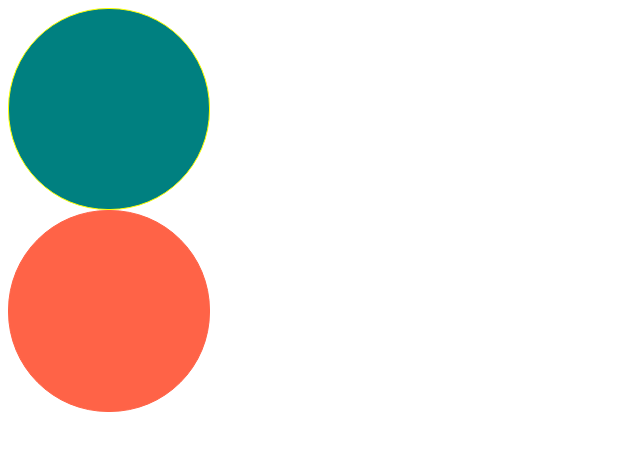
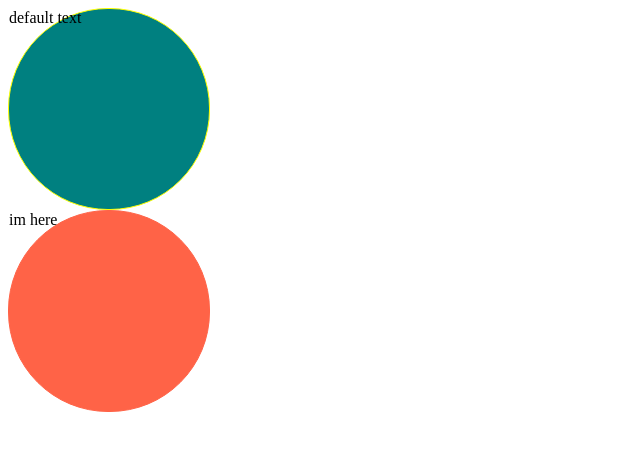
Before and after one commit to mijinB/react_typescript, a React (Create React App) app: page / in a window 1280 px wide. Shown: the top 450 px of the page, without its empty margins (0-640 px from the left). Built offline with nearby package versions, Linux system fonts and the light colour scheme.

Commit message:
ES6 javascript로 선택적 props에 default 값 주기

```diff
--- a/src/App.tsx
+++ b/src/App.tsx
@@ -1,12 +1,12 @@
 import Circle from "./Circle";
 
 function App() {
-  return (
-    <div>
-      <Circle bgColor="teal" borderColor="yellow" />
-      <Circle bgColor="tomato" />
-    </div>
-  );
+    return (
+        <div>
+            <Circle bgColor="teal" borderColor="yellow" />
+            <Circle bgColor="tomato" text="im here" />
+        </div>
+    );
 }
 
 export default App;
--- a/src/Circle.tsx
+++ b/src/Circle.tsx
@@ -17,10 +17,15 @@ const Container = styled.div<ContainerProps>`
 interface CircleProps {
     bgColor: string;
     borderColor?: string;
+    text?: string;
 }
 
-function Circle({ bgColor, borderColor }: CircleProps) {
-    return <Container bgColor={bgColor} borderColor={borderColor ?? bgColor} />;
+function Circle({ bgColor, borderColor, text = "default text" }: CircleProps) {
+    return (
+        <Container bgColor={bgColor} borderColor={borderColor ?? bgColor}>
+            {text}
+        </Container>
+    );
 }
 
 export default Circle;
```
